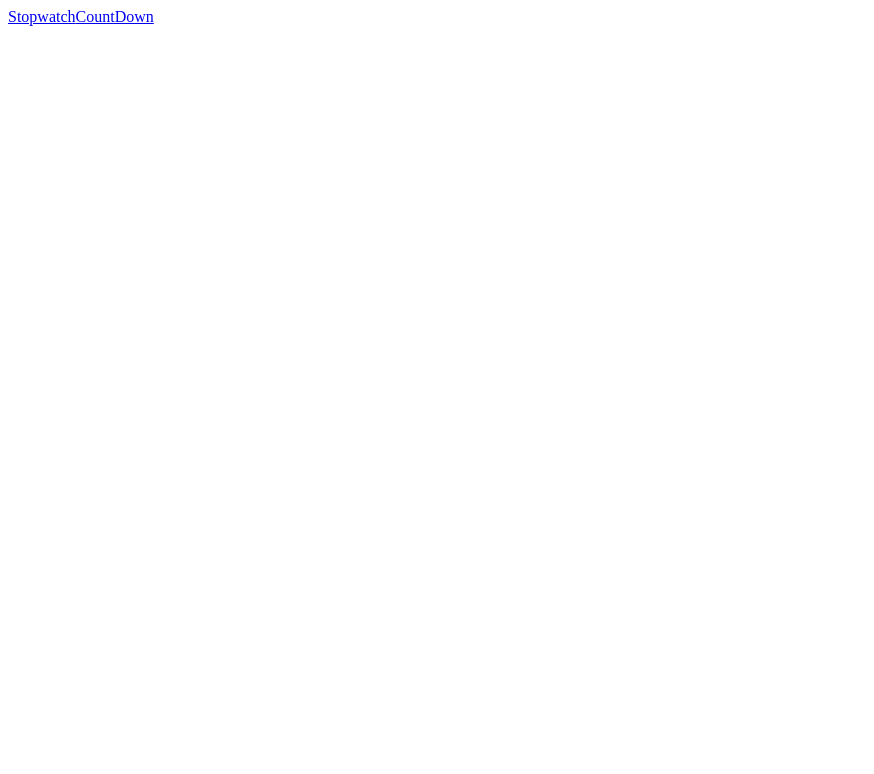
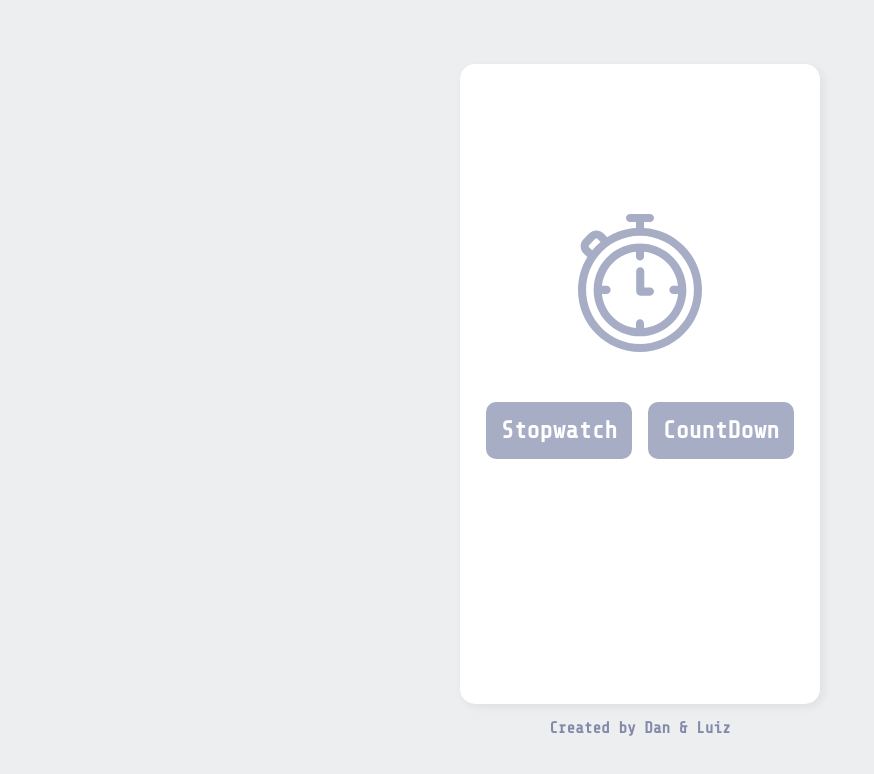
Before and after one commit to lfsmariz/stopWatchReact, a React (Create React App) app: page / in a window 1280 px wide. Shown: the top 774 px of the page, without its empty margins (0-874 px from the left). Built offline with nearby package versions, Linux system fonts and the light colour scheme.

Commit message:
Codigo bonitão

```diff
--- a/src/App.js
+++ b/src/App.js
@@ -1,4 +1,5 @@
 import Routes from "./routes";
+import "./style.css";
 
 function App() {
   return (
--- /dev/null
+++ b/src/Components/Screen/index.jsx
@@ -0,0 +1,8 @@
+import React from 'react'
+
+const Screen = (props) => {
+    return (<div className='monitor'><div className="appScreen">{props.children}</div></div>)
+
+}
+
+export default Screen
--- a/src/Pages/SelectPage/index.jsx
+++ b/src/Pages/SelectPage/index.jsx
@@ -1,12 +1,20 @@
 import React from 'react';
 import { Link } from 'react-router-dom';
+import Screen from '../../Components/Screen'
+import logo from '../../img/logo.svg'
+import './style.css'
 
 const SelectPage = () => {
   return (
-    <>
-      <Link to="/stopwatch">Stopwatch</Link>
-      <Link to="/countdown">CountDown</Link>
-    </>
+    <Screen>
+      <div className="SelectPage_menu">
+        <img src={logo} />
+        <div>
+          <button><Link className="button" to="/stopwatch">Stopwatch</Link></button>
+          <button><Link to="/countdown">CountDown</Link></button>
+        </div>
+      </div>
+    </Screen>
   );
 };
 
--- /dev/null
+++ b/src/Pages/SelectPage/style.css
@@ -0,0 +1,13 @@
+.SelectPage_menu {
+  margin-top: 150px;
+  display: flex;
+  flex-direction: column;
+  align-items: center;
+}
+
+.SelectPage_menu div {
+  margin-top: 50px;
+  width: 90%;
+  display: flex;
+  justify-content: space-around;
+}
--- /dev/null
+++ b/src/style.css
@@ -0,0 +1,49 @@
+@import url("https://fonts.googleapis.com/css2?family=Share+Tech+Mono&display=swap");
+body {
+  margin: 0;
+  padding: 0;
+}
+
+a {
+  text-decoration: none;
+  color: white;
+  font-weight: bold;
+}
+button {
+  background-color: #a8adc6;
+  padding: 15px;
+  border-radius: 10px;
+  font-family: "Share Tech Mono", monospace;
+  text-decoration: none;
+  font-size: 24px;
+  border: none;
+}
+button:hover {
+  background-color: #8289a9;
+  cursor: pointer;
+}
+
+.appScreen {
+  width: 360px;
+  height: 640px;
+  background: #ffffff;
+  box-shadow: 3px 3px 10px #00000010;
+  border-radius: 15px;
+}
+
+.monitor::after {
+  margin-top: 15px;
+  content: "Created by Dan & Luiz";
+  font-family: "Share Tech Mono", monospace;
+  color: #8289a9;
+  font-weight: 800;
+}
+.monitor {
+  flex-direction: column;
+  display: flex;
+  justify-content: center;
+  align-items: center;
+  width: 100vw;
+  height: 100vh;
+  background: #edeef0;
+}
```
Also changed, not shown: src/img/logo.svg (added), src/img/stopwatch.svg (added).
